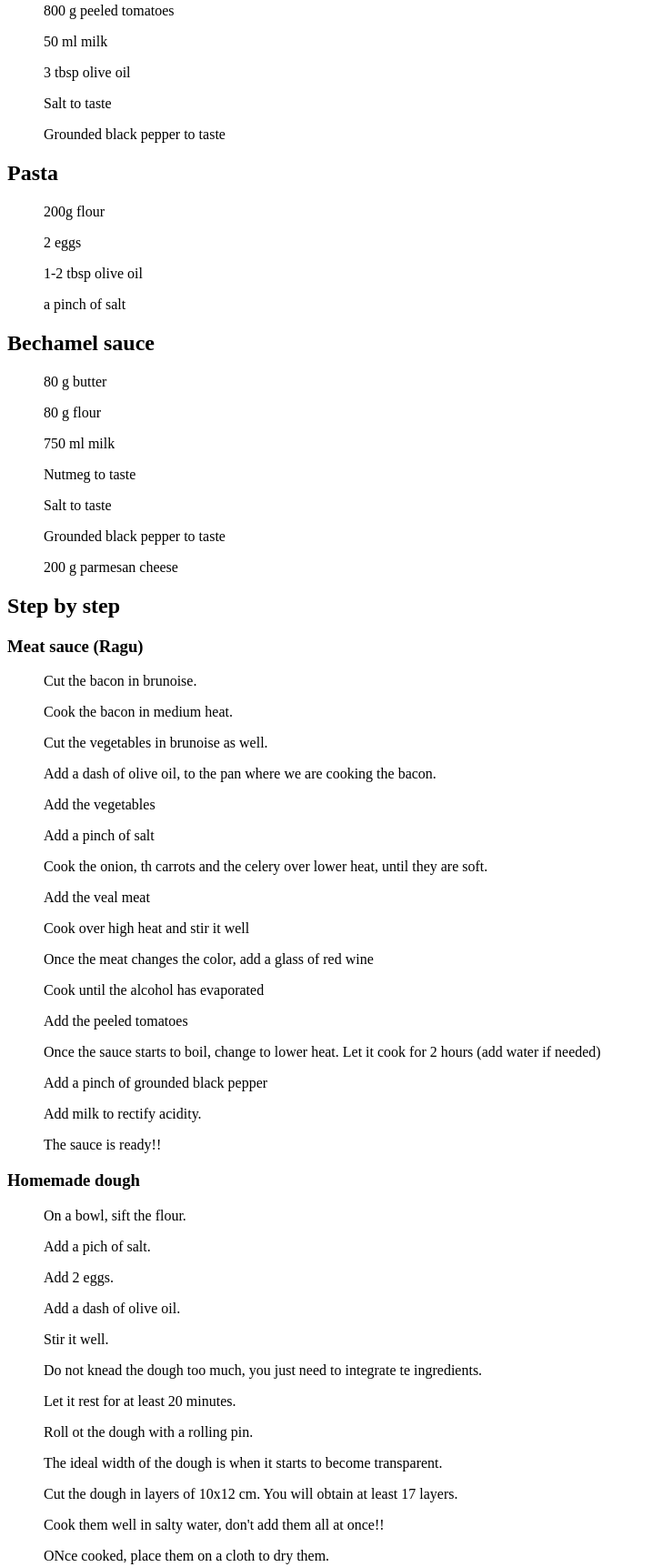
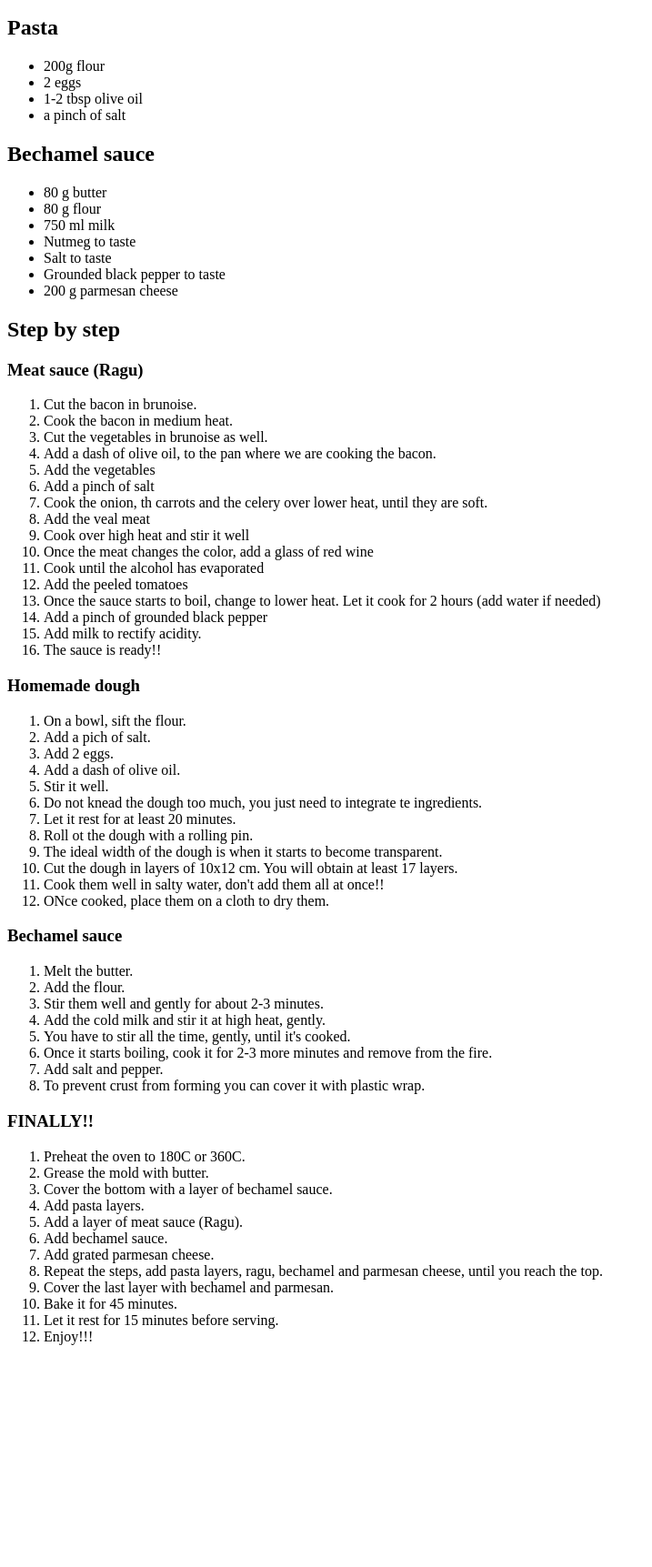
Before and after one commit to DellaPorta94/odin-recipes, a plain HTML site: page recipes/lasagna.html in a window 1280 px wide. Shown: the part 630-2353 px from the top of the page at 91% size, without its empty margins (0-717 px from the left). After the commit the page ends 2125 px from the top, so only its background shows below. Drawn offline with Linux system fonts and the light colour scheme.

Commit message:
../index.html and lasagna.html and pancakes.html

```diff
--- a/recipes/lasagna.html
+++ b/recipes/lasagna.html
@@ -22,95 +22,109 @@
 
     <h2>Ingredients</h2>
 
-    <ul>600 g veal meat</ul>
-    <ul>300 g bacon</ul>
-    <ul>1 onion</ul>
-    <ul>2 carrots</ul>
-    <ul>1 celery stick</ul>
-    <ul>200 ml red wine</ul>
-    <ul>800 g peeled tomatoes</ul>
-    <ul>50 ml milk</ul>
-    <ul>3 tbsp olive oil</ul>
-    <ul>Salt to taste</ul>
-    <ul>Grounded black pepper to taste</ul>
+    <ul>
+    <li>600 g veal meat</li>
+    <li>300 g bacon</li>
+    <li>1 onion</li>
+    <li>2 carrots</li>
+    <li>1 celery stick</li>
+    <li>200 ml red wine</li>
+    <li>800 g peeled tomatoes</li>
+    <li>50 ml milk</li>
+    <li>3 tbsp olive oil</li>
+    <li>Salt to taste</li>
+    <li>Grounded black pepper to taste</li>
+    </ul>
 
     <h2>Pasta</h2>
 
-    <ul>200g flour</ul>
-    <ul>2 eggs</ul>
-    <ul>1-2 tbsp olive oil</ul>
-    <ul>a pinch of salt</ul>
+    <ul>
+    <li>200g flour</li>
+    <li>2 eggs</li>
+    <li>1-2 tbsp olive oil</li>
+    <li>a pinch of salt</li>
+    </ul>
 
     <h2>Bechamel sauce</h2>
 
-    <ul>80 g butter</ul>
-    <ul>80 g flour</ul>
-    <ul>750 ml milk</ul>
-    <ul>Nutmeg to taste</ul>
-    <ul>Salt to taste</ul>
-    <ul>Grounded black pepper to taste</ul>
-    <ul>200 g parmesan cheese</ul>
+    <ul>
+    <li>80 g butter</li>
+    <li>80 g flour</li>
+    <li>750 ml milk</li>
+    <li>Nutmeg to taste</li>
+    <li>Salt to taste</li>
+    <li>Grounded black pepper to taste</li>
+    <li>200 g parmesan cheese</li>
+    </ul>
 
     <h2>Step by step</h2>
 
     <h3>Meat sauce (Ragu)</h3>
 
-    <ol>Cut the bacon in brunoise.</ol>
-    <ol>Cook the bacon in medium heat.</ol>
-    <ol>Cut the vegetables in brunoise as well.</ol>
-    <ol>Add a dash of olive oil, to the pan where we are cooking the bacon. </ol>
-    <ol>Add the vegetables</ol>
-    <ol>Add a pinch of salt</ol>
-    <ol>Cook the onion, th carrots and the celery over lower heat, until they are soft.</ol>
-    <ol>Add the veal meat</ol>
-    <ol>Cook over high heat and stir it well</ol>
-    <ol>Once the meat changes the color, add a glass of red wine</ol>
-    <ol>Cook until the alcohol has evaporated</ol>
-    <ol>Add the peeled tomatoes</ol>
-    <ol>Once the sauce starts to boil, change to lower heat. Let it cook for 2 hours (add water if needed)</ol>
-    <ol>Add a pinch of grounded black pepper</ol>
-    <ol>Add milk to rectify acidity.</ol>
-    <ol>The sauce is ready!!</ol>
+    <ol>
+    <li>Cut the bacon in brunoise.</li>
+    <li>Cook the bacon in medium heat.</li>
+    <li>Cut the vegetables in brunoise as well.</li>
+    <li>Add a dash of olive oil, to the pan where we are cooking the bacon. </li>
+    <li>Add the vegetables</li>
+    <li>Add a pinch of salt</li>
+    <li>Cook the onion, th carrots and the celery over lower heat, until they are soft.</li>
+    <li>Add the veal meat</li>
+    <li>Cook over high heat and stir it well</li>
+    <li>Once the meat changes the color, add a glass of red wine</li>
+    <li>Cook until the alcohol has evaporated</li>
+    <li>Add the peeled tomatoes</li>
+    <li>Once the sauce starts to boil, change to lower heat. Let it cook for 2 hours (add water if needed)</li>
+    <li>Add a pinch of grounded black pepper</li>
+    <li>Add milk to rectify acidity.</li>
+    <li>The sauce is ready!!</li>
+    </ol>
 
     <h3>Homemade dough</h3>
 
-    <ol>On a bowl, sift the flour.</ol>
-    <ol>Add a pich of salt.</ol>
-    <ol>Add 2 eggs.</ol>
-    <ol>Add a dash of olive oil.</ol>
-    <ol>Stir it well.</ol>
-    <ol>Do not knead the dough too much, you just need to integrate te ingredients.</ol>
-    <ol>Let it rest for at least 20 minutes.</ol>
-    <ol>Roll ot the dough with a rolling pin.</ol>
-    <ol>The ideal width of the dough is when it starts to become transparent.</ol>
-    <ol>Cut the dough in layers of 10x12 cm. You will obtain at least 17 layers.</ol>
-    <ol>Cook them well in salty water, don't add them all at once!!</ol>
-    <ol>ONce cooked, place them on a cloth to dry them.</ol>
+    <ol>
+    <li>On a bowl, sift the flour.</li>
+    <li>Add a pich of salt.</li>
+    <li>Add 2 eggs.</li>
+    <li>Add a dash of olive oil.</li>
+    <li>Stir it well.</li>
+    <li>Do not knead the dough too much, you just need to integrate te ingredients.</li>
+    <li>Let it rest for at least 20 minutes.</li>
+    <li>Roll ot the dough with a rolling pin.</li>
+    <li>The ideal width of the dough is when it starts to become transparent.</li>
+    <li>Cut the dough in layers of 10x12 cm. You will obtain at least 17 layers.</li>
+    <li>Cook them well in salty water, don't add them all at once!!</li>
+    <li>ONce cooked, place them on a cloth to dry them.</li>
+    </ol>
 
     <h3>Bechamel sauce</h3>
 
-    <ol>Melt the butter.</ol>
-    <ol>Add the flour.</ol>
-    <ol>Stir them well and gently for about 2-3 minutes.</ol>
-    <ol>Add the cold milk and stir it at high heat, gently.</ol>
-    <ol>You have to stir all the time, gently, until it's cooked.</ol>
-    <ol>Once it starts boiling, cook it for 2-3 more minutes and remove from the fire.</ol>
-    <ol>Add salt and pepper.</ol>
-    <ol>To prevent crust from forming you can cover it with plastic wrap.</ol>
+    <ol>
+    <li>Melt the butter.</li>
+    <li>Add the flour.</li>
+    <li>Stir them well and gently for about 2-3 minutes.</li>
+    <li>Add the cold milk and stir it at high heat, gently.</li>
+    <li>You have to stir all the time, gently, until it's cooked.</li>
+    <li>Once it starts boiling, cook it for 2-3 more minutes and remove from the fire.</li>
+    <li>Add salt and pepper.</li>
+    <li>To prevent crust from forming you can cover it with plastic wrap.</li>
+    </ol>
 
     <h3>FINALLY!!</h3>
 
-    <ol>Preheat the oven to 180C or 360C.</ol>
-    <ol>Grease the mold with butter.</ol>
-    <ol>Cover the bottom with a layer of bechamel sauce.</ol>
-    <ol>Add pasta layers.</ol>
-    <ol>Add a layer of meat sauce (Ragu).</ol>
-    <ol>Add bechamel sauce.</ol>
-    <ol>Add grated parmesan cheese.</ol>
-    <ol>Repeat the steps, add pasta layers, ragu, bechamel and parmesan cheese, until you reach the top.</ol>
-    <ol>Cover the last layer with bechamel and parmesan.</ol>
-    <ol>Bake it for 45 minutes.</ol>
-    <ol>Let it rest for 15 minutes before serving.</ol>
-    <ol>Enjoy!!!</ol>
+    <ol>
+    <li>Preheat the oven to 180C or 360C.</li>
+    <li>Grease the mold with butter.</li>
+    <li>Cover the bottom with a layer of bechamel sauce.</li>
+    <li>Add pasta layers.</li>
+    <li>Add a layer of meat sauce (Ragu).</li>
+    <li>Add bechamel sauce.</li>
+    <li>Add grated parmesan cheese.</li>
+    <li>Repeat the steps, add pasta layers, ragu, bechamel and parmesan cheese, until you reach the top.</li>
+    <li>Cover the last layer with bechamel and parmesan.</li>
+    <li>Bake it for 45 minutes.</li>
+    <li>Let it rest for 15 minutes before serving.</li>
+    <li>Enjoy!!!</li>
+    </ol>
 </body>
 </html>
```
Also changed, not shown: index.html (+4 -1 lines), recipes/pancakes.html (added).
